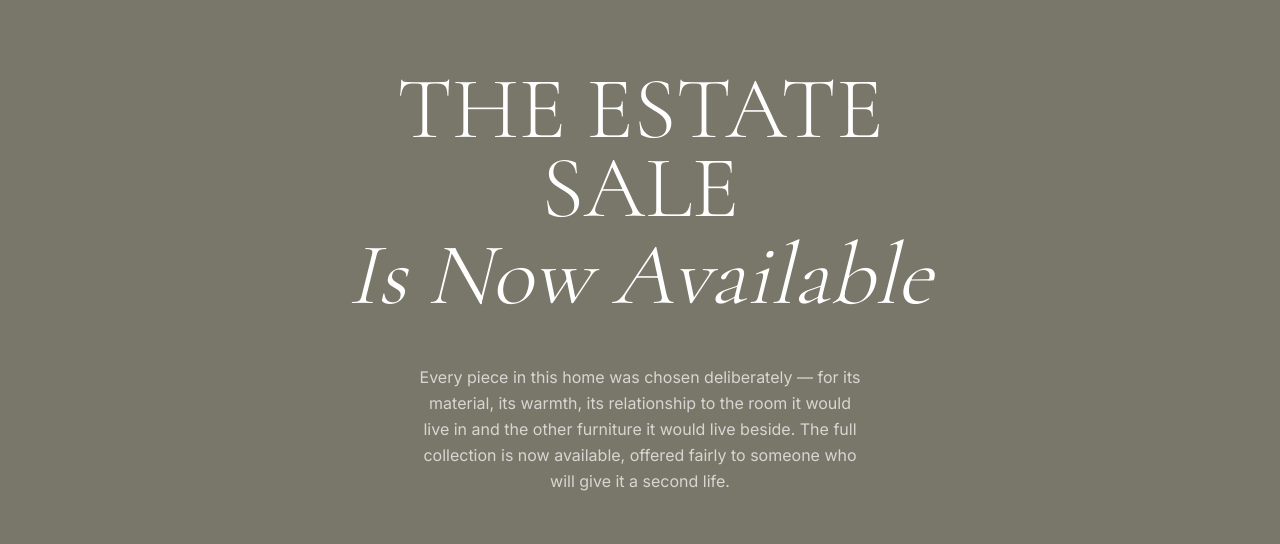
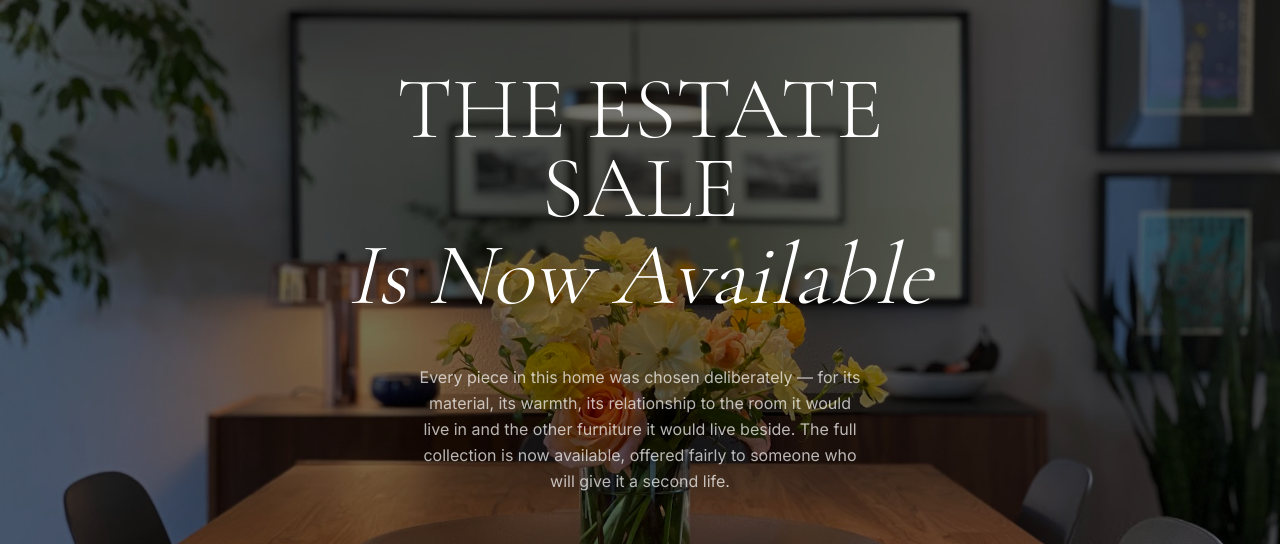
Before and after one commit to mciulis/south-sanctuary, a Next.js app: page /estate-sale in a window 1280 px wide. Shown: the part 154-698 px from the top of the page. Built offline with nearby package versions, Linux system fonts and the light colour scheme; no server answers; the database is empty.

Commit message:
Add hero background image to Estate Sale page
Dining table/flowers photo with black/55 overlay for text legibility.
Homepage CTA unaffected (backgroundImage prop is opt-in).

Co-Authored-By: Claude Sonnet 4.6 <noreply@anthropic.com>

```diff
--- a/src/app/(main)/estate-sale/page.tsx
+++ b/src/app/(main)/estate-sale/page.tsx
@@ -36,7 +36,7 @@ export default async function EstateSalePage() {
     <>
       {/* Hero — shares content with homepage estate CTA via Supabase */}
       <div className="pt-20">
-        <EstateCta content={sectionsData?.content} hideButton />
+        <EstateCta content={sectionsData?.content} hideButton backgroundImage="/images/estate-sale-hero.jpg" />
       </div>
 
       {/* Grid */}
--- a/src/components/story/EstateCta.tsx
+++ b/src/components/story/EstateCta.tsx
@@ -1,4 +1,5 @@
 import Link from "next/link";
+import Image from "next/image";
 
 interface EstateCtaContent {
   headline1?: string;
@@ -7,7 +8,15 @@ interface EstateCtaContent {
   button_text?: string;
 }
 
-export default function EstateCta({ content = {}, hideButton = false }: { content?: EstateCtaContent; hideButton?: boolean }) {
+export default function EstateCta({
+  content = {},
+  hideButton = false,
+  backgroundImage,
+}: {
+  content?: EstateCtaContent;
+  hideButton?: boolean;
+  backgroundImage?: string;
+}) {
   const {
     headline1 = "THE ESTATE SALE",
     headline2 = "Is Now Available",
@@ -16,8 +25,21 @@ export default function EstateCta({ content = {}, hideButton = false }: { conten
   } = content;
 
   return (
-    <section className="bg-ss-taupe py-24 md:py-36 px-6">
-      <div className="max-w-2xl mx-auto text-center">
+    <section className="relative bg-ss-taupe py-24 md:py-36 px-6 overflow-hidden">
+      {backgroundImage && (
+        <>
+          <Image
+            src={backgroundImage}
+            alt=""
+            fill
+            className="object-cover object-center"
+            sizes="100vw"
+            priority
+          />
+          <div className="absolute inset-0 bg-black/55" />
+        </>
+      )}
+      <div className="relative max-w-2xl mx-auto text-center">
         <h2
           className="font-display font-light text-white leading-[0.9] mb-2"
           style={{ fontSize: "clamp(42px, 7vw, 88px)" }}
```
Also changed, not shown: public/images/estate-sale-hero.jpg (added).
